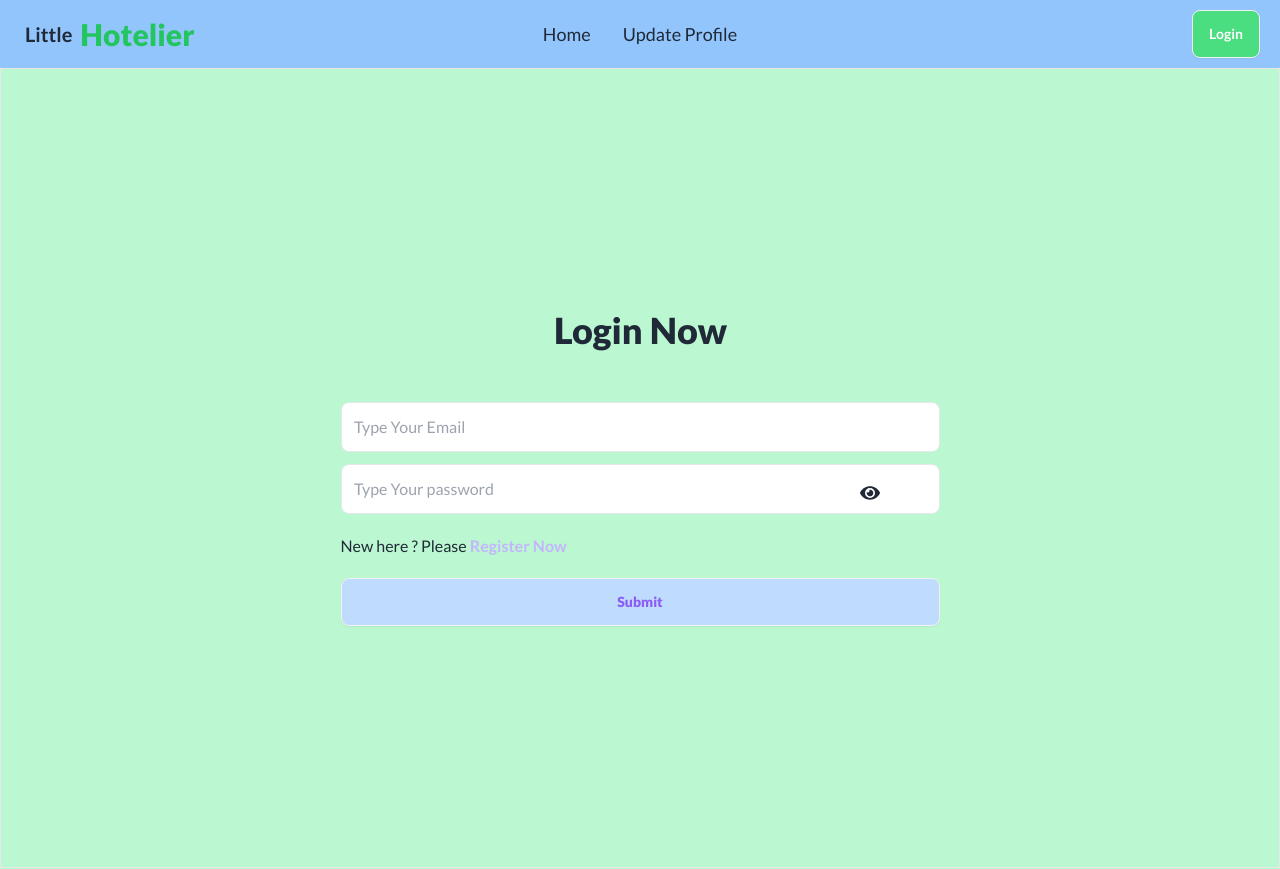
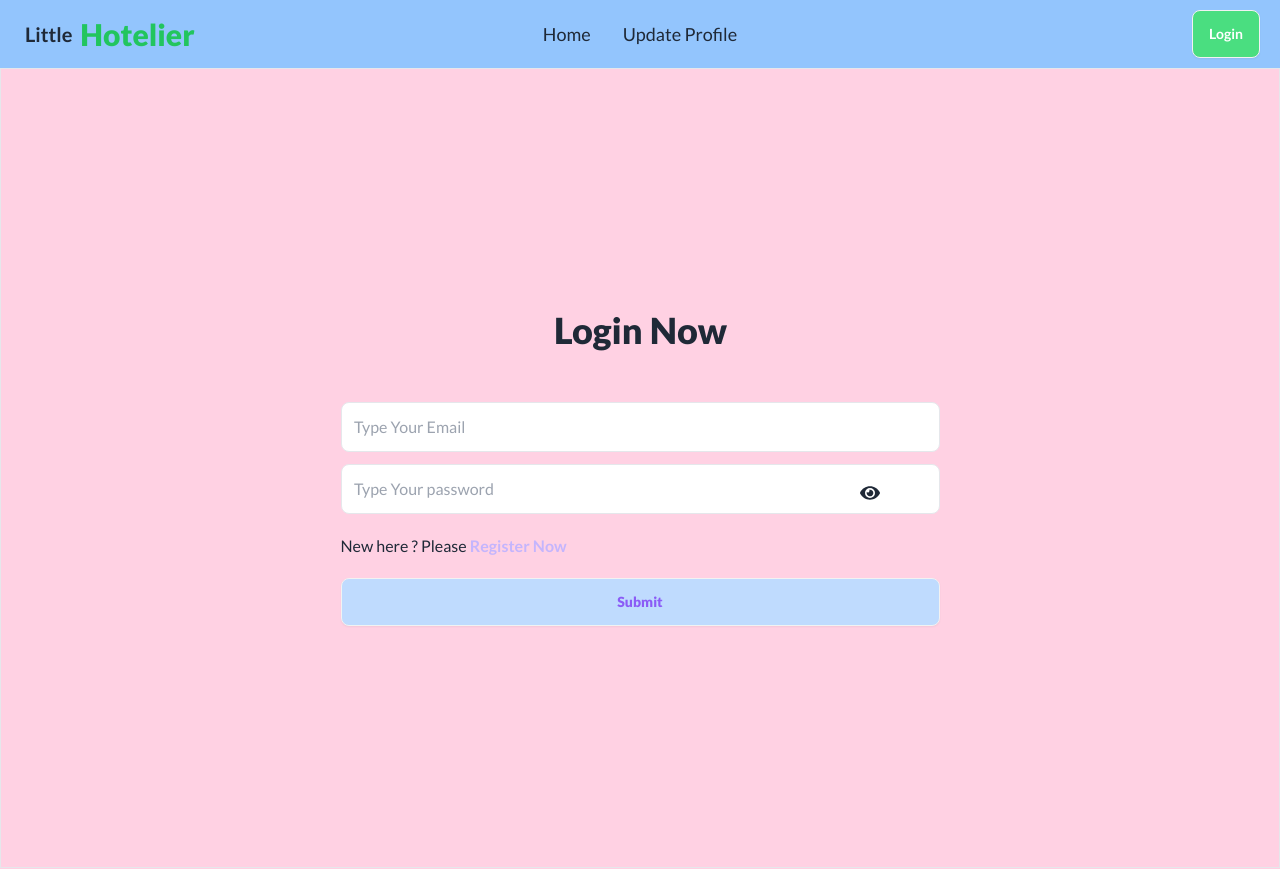
Before and after one commit to alamshuvo/Little-Hotelier, a React (Vite) app: page /login in a window 1280 px wide. Shown: the top 869 px of the page. Built offline with nearby package versions, Linux system fonts and the light colour scheme; no server answers; a web font is replaced by a local one.

Commit message:
some fixes

```diff
--- a/src/pages/Login.jsx
+++ b/src/pages/Login.jsx
@@ -80,7 +80,7 @@ const Login = () => {
         <title>Little Hotelier | Login</title>
       </Helmet>
 
-      <div className="bg-green-200" data-aos="fade-down"
+      <div className="bg-[#FFD1E3]" data-aos="fade-down"
      data-aos-easing="linear"
      data-aos-duration="1500">
         <form
```
